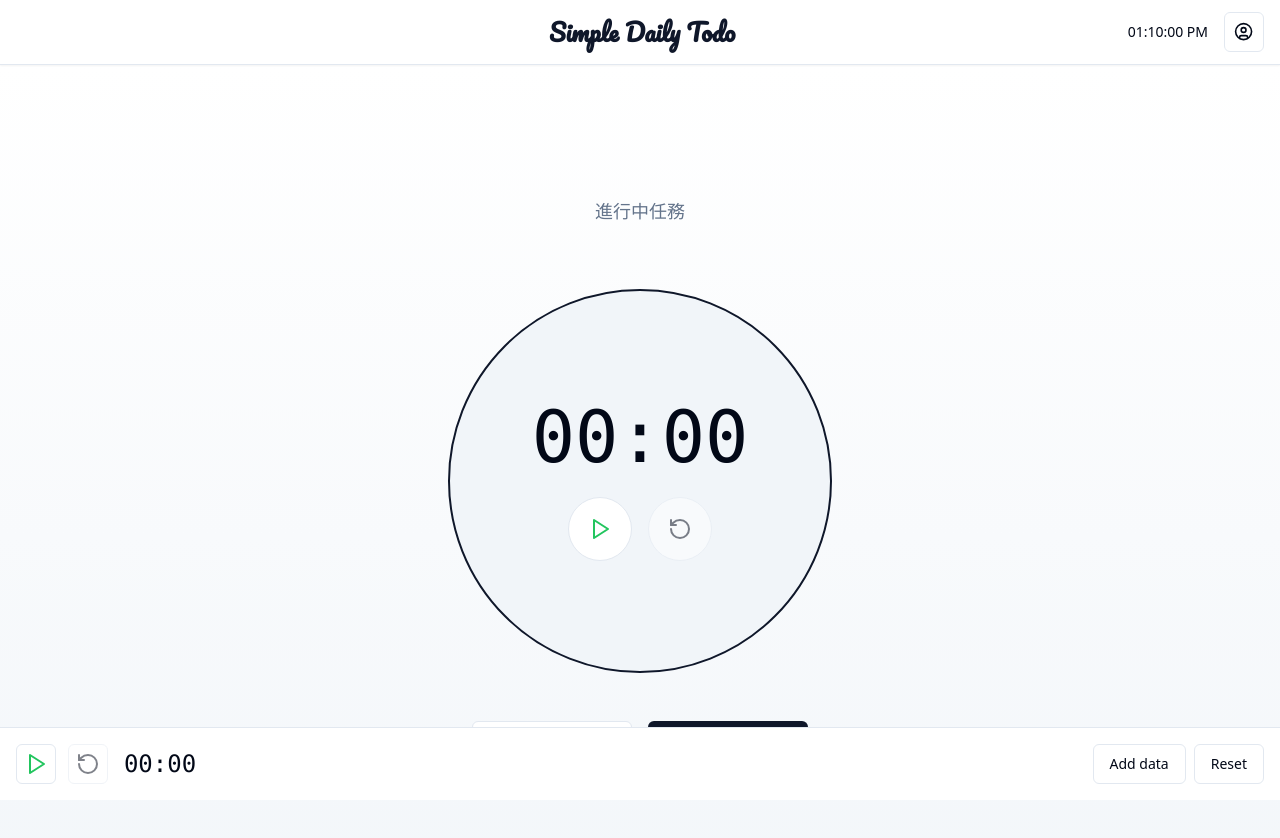
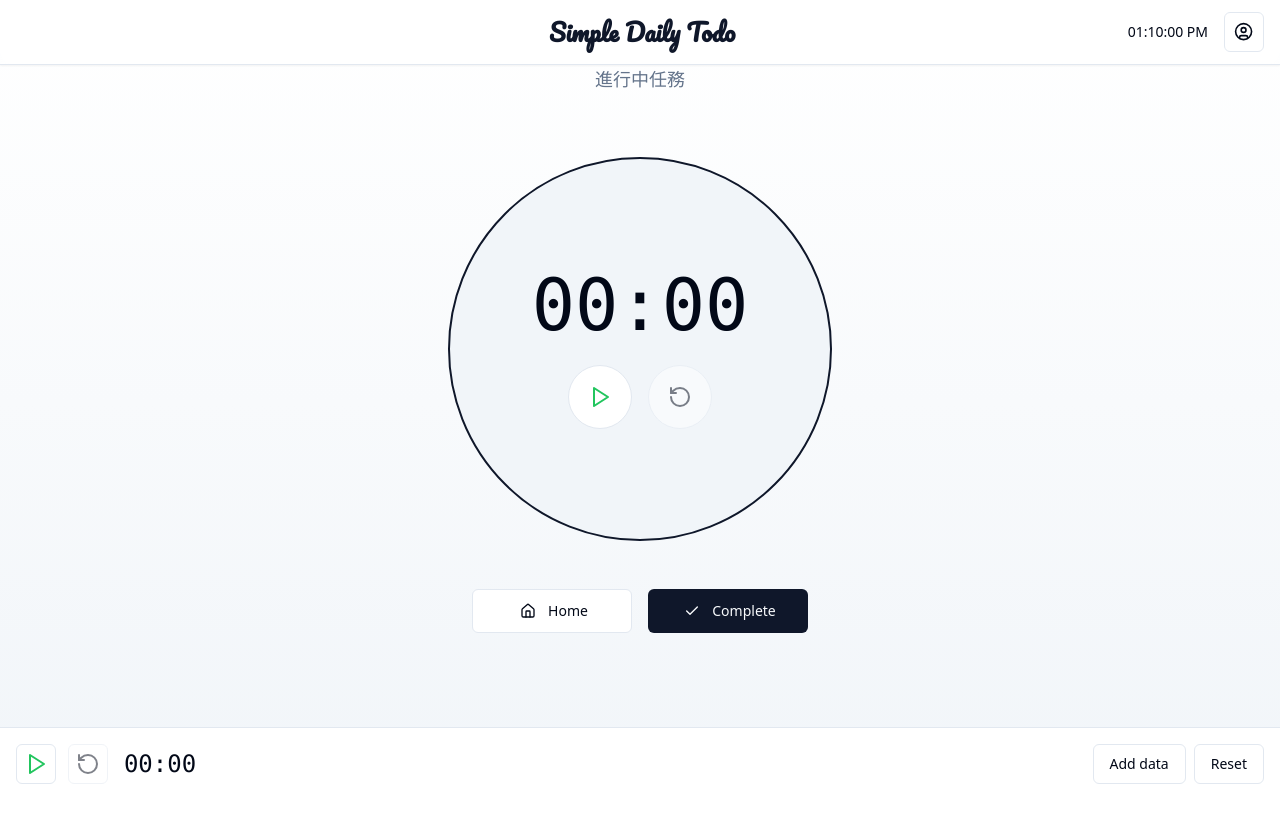
Before and after one commit to Simonlin7972/simple-daily-todo, a React (Vite) app: page /focus in a window 1280 px wide. Shown: the top 838 px of the page. After the commit the page ends 800 px from the top, so only its background shows below. Built offline with nearby package versions, Linux system fonts and the light colour scheme; the HTML template or start-up script is replaced by a standard one.

Commit message:
fix CSS layout issue

```diff
--- a/src/App.css
+++ b/src/App.css
@@ -14,11 +14,6 @@
 }
 .logo.react:hover {
   filter: drop-shadow(0 0 2em #61dafbaa);
-}
-
-.main-content {
-  padding-top: 16px;
-  padding-bottom: 120px;
 }
 
 @keyframes logo-spin {
--- a/src/App.tsx
+++ b/src/App.tsx
@@ -56,10 +56,10 @@ function App() {
     <Router>
       <ThemeProvider attribute="class" defaultTheme="system" enableSystem>
         <FontProvider>
-          <div className="font-sans antialiased bg-background text-foreground flex flex-col">
+          <div className="font-sans antialiased bg-background text-foreground flex flex-col bg-gradient-to-b from-background to-muted min-h-screen pb-24">
           <TopNavBar currentTime={formatTime(currentTime)} />
 
-            <div className="main-content min-h-screen bg-gradient-to-b from-background to-muted">
+            <div className="main-content">
               <Routes>
                 <Route path="/" element={<TodoList />} />
                 <Route path="/daily-review" element={<DailyReview />} />
--- a/src/app/globals.css
+++ b/src/app/globals.css
@@ -79,7 +79,7 @@
 
 /* 在文件末尾添加以下樣式 */
 html {
-  overflow-y: scroll;
+  overflow-y: hidden;
 }
 
 /* 添加以下樣式來應用字體 */
--- a/src/pages/FocusPage.tsx
+++ b/src/pages/FocusPage.tsx
@@ -59,7 +59,7 @@ export const FocusPage: React.FC = () => {
   };
 
   return (
-    <div className="min-h-screen flex items-center justify-center">
+    <div className="flex justify-center">
       <div className="flex flex-col items-center">
         <div className="flex flex-col items-center mb-12">
           <span className="text-lg mb-4 text-muted-foreground">進行中任務</span>
```
